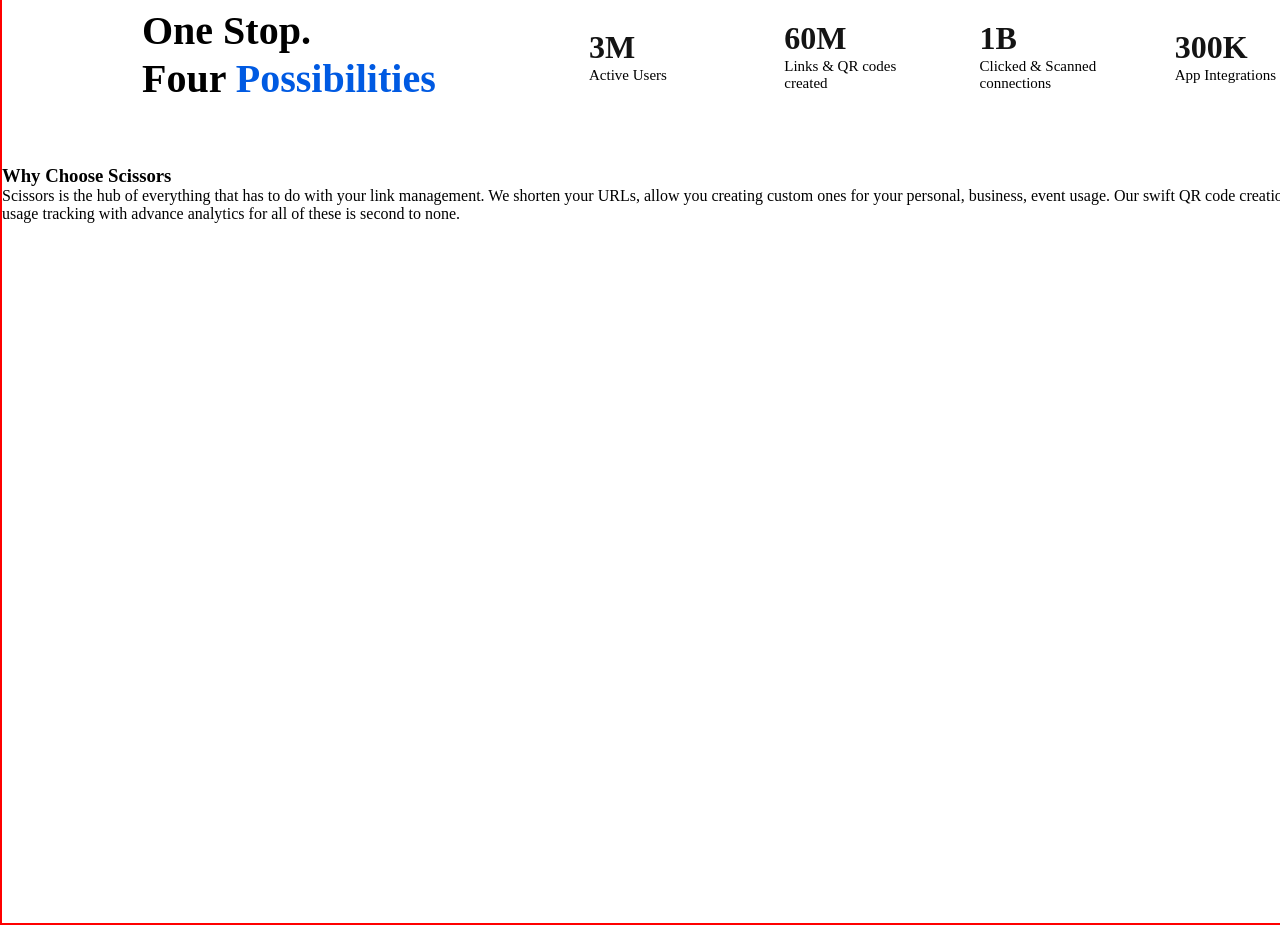
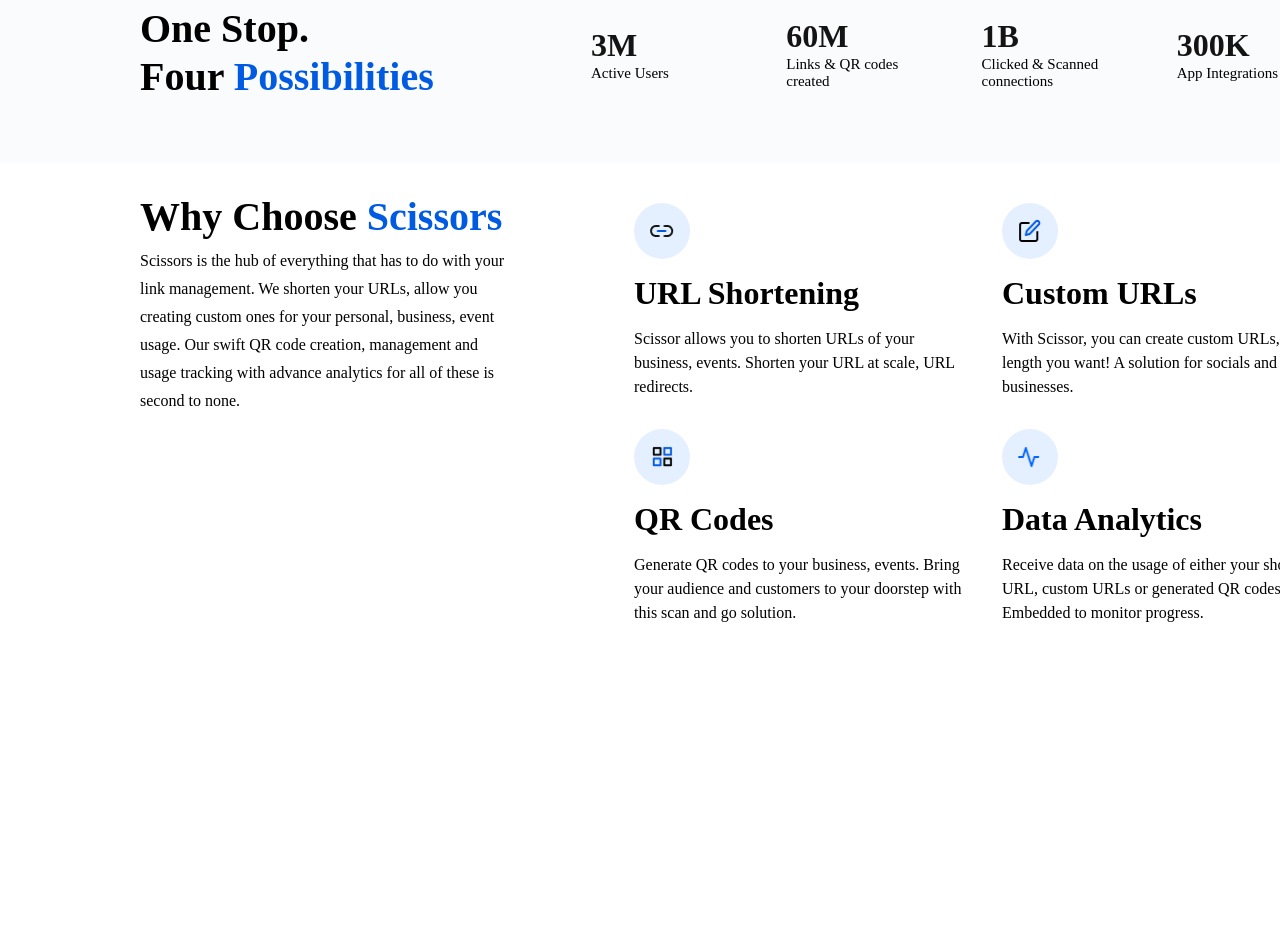
Before and after one commit to Dmayor22/ALTSCHOOL-ASSIGNMENT-CSS----ID-ALT-SOE-024-1861, a plain HTML site: page css Assignment 6/index.html in a window 1280 px wide. Shown: the part 1091-2016 px from the top of the page. Drawn offline with nearby package versions, Linux system fonts and the light colour scheme.

Commit message:
AltSchool css Assignment

```diff
--- a/css Assignment 6/index.html
+++ b/css Assignment 6/index.html
@@ -79,7 +79,7 @@
       </section>
     </header>
 
-    <main class="desktop">
+    <section class="desktop">
       <section class="frame_3">
         <div class="frame_3_text">
           <p>One Stop.</p>
@@ -108,7 +108,7 @@
 
       <section class="frame_4">
         <div class="why">
-          <h3>Why Choose Scissors</h3>
+          <p id="h3">Why Choose <span id="h3_text">Scissors</span></p>
           <p>
             Scissors is the hub of everything that has to do with your link
             management. We shorten your URLs, allow you creating custom ones for
@@ -120,10 +120,57 @@
 
         <div class="why_details">
           <div class="one">
+            <div class="one_details">
+              <span><img src="images/link-2.png" alt="" /></span>
+              <div class="one_subtext">
+                <h3>URL Shortening</h3>
+                <p>
+                  Scissor allows you to shorten URLs of your business, events.
+                  Shorten your URL at scale, URL redirects.
+                </p>
+              </div>
+            </div>
+            <div class="one_details">
+              <span><img src="images/edit.png" alt="" /></span>
+              <div class="one_subtext">
+                <h3>Custom URLs</h3>
+                <p>
+                  With Scissor, you can create custom URLs, with the length you
+                  want! A solution for socials and businesses.
+                </p>
+              </div>
+            </div>
+          </div>
 
+          <div class="two">
+            <div class="one_details">
+              <span><img src="images/grid.png" alt="" /></span>
+              <div class="one_subtext">
+                <h3>QR Codes</h3>
+                <p>
+                  Generate QR codes to your business, events. Bring your
+                  audience and customers to your doorstep with this scan and go
+                  solution.
+                </p>
+              </div>
+            </div>
+            <div class="one_details">
+              <span><img src="images/activity.png" alt="" /></span>
+              <div class="one_subtext">
+                <h3>Data Analytics</h3>
+                <p>
+                  Receive data on the usage of either your shortened URL, custom
+                  URLs or generated QR codes. Embedded to monitor progress.
+                </p>
+              </div>
+            </div>
           </div>
         </div>
       </section>
-    </main>
+    </section>
+
+    <section class="desktop_1">
+
+    </section>
   </body>
 </html>
--- a/css Assignment 6/main.css
+++ b/css Assignment 6/main.css
@@ -181,7 +181,6 @@
   width: 1440px;
   height: 982px;
   margin: 0 auto;
-  border: 2px solid red;
   background-color: #fff;
 }
 
@@ -192,6 +191,7 @@
   display: flex;
   justify-content: space-between;
   align-items: center;
+  background-color: #f9fbfd;
 }
 
 .frame_3_text {
@@ -231,3 +231,93 @@
 .data_details p {
   font-size: 15px;
 }
+
+.frame_4 {
+  width: 100%;
+  height: 504px;
+  padding: 40px 140px;
+  display: flex;
+  gap: 96px;
+}
+
+.why {
+  width: 398px;
+  height: 256px;
+}
+
+.why #h3 {
+  width: 398px;
+  margin-bottom: 16px;
+  font-size: 40px;
+  font-weight: 700;
+}
+
+#h3_text {
+  color: #005ae2;
+}
+
+.why p {
+  width: 370px;
+  font-size: 16px;
+  line-height: 28px;
+  font-weight: 500;
+}
+
+.why_details {
+  width: 708px;
+  height: 504px;
+}
+
+.why_details .one {
+  width: 100%;
+  height: 220;
+  display: flex;
+  gap: 28px;
+  margin-bottom: 6px;
+}
+
+.one_details {
+  width: 340px;
+  height: 220px;
+}
+
+.one_details span {
+  width: 56px;
+  height: 56px;
+  border-radius: 50%;
+  background-color: rgba(50, 132, 255, 0.13);
+  display: flex;
+  align-items: center;
+  justify-content: center;
+}
+
+.one_details span img {
+  width: 24px;
+  height: 24px;
+}
+
+.one_subtext {
+  width: 100%;
+  height: 124px;
+  margin-top: 20px;
+}
+
+.one_subtext h3 {
+  font-size: 32px;
+  line-height: 28px;
+}
+
+.one_subtext p {
+  width: 100%;
+  height: 80px;
+  font-size: 16px;
+  line-height: 24px;
+  margin-top: 20px;
+}
+
+.two {
+  width: 100%;
+  height: 220;
+  display: flex;
+  gap: 28px;
+}
```
Also changed, not shown: css Assignment 6/images/Line 70.png (added).
